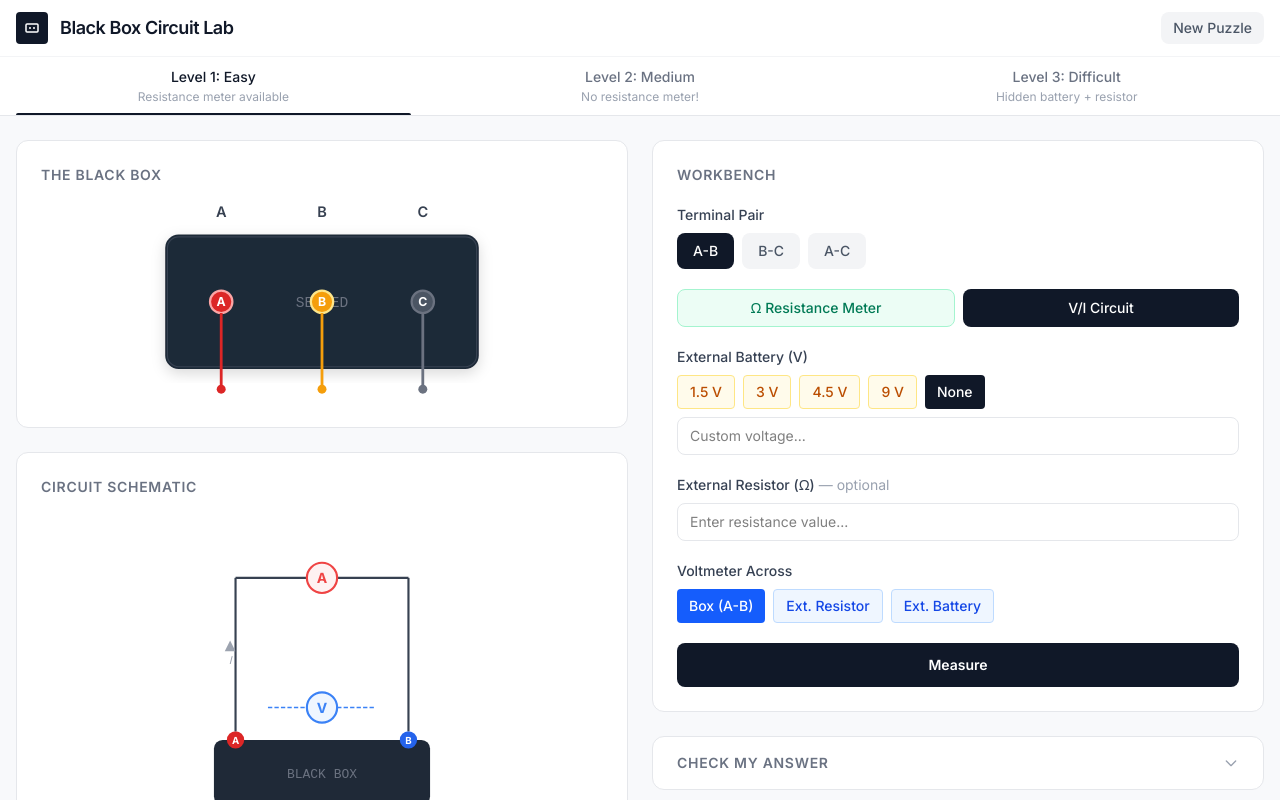
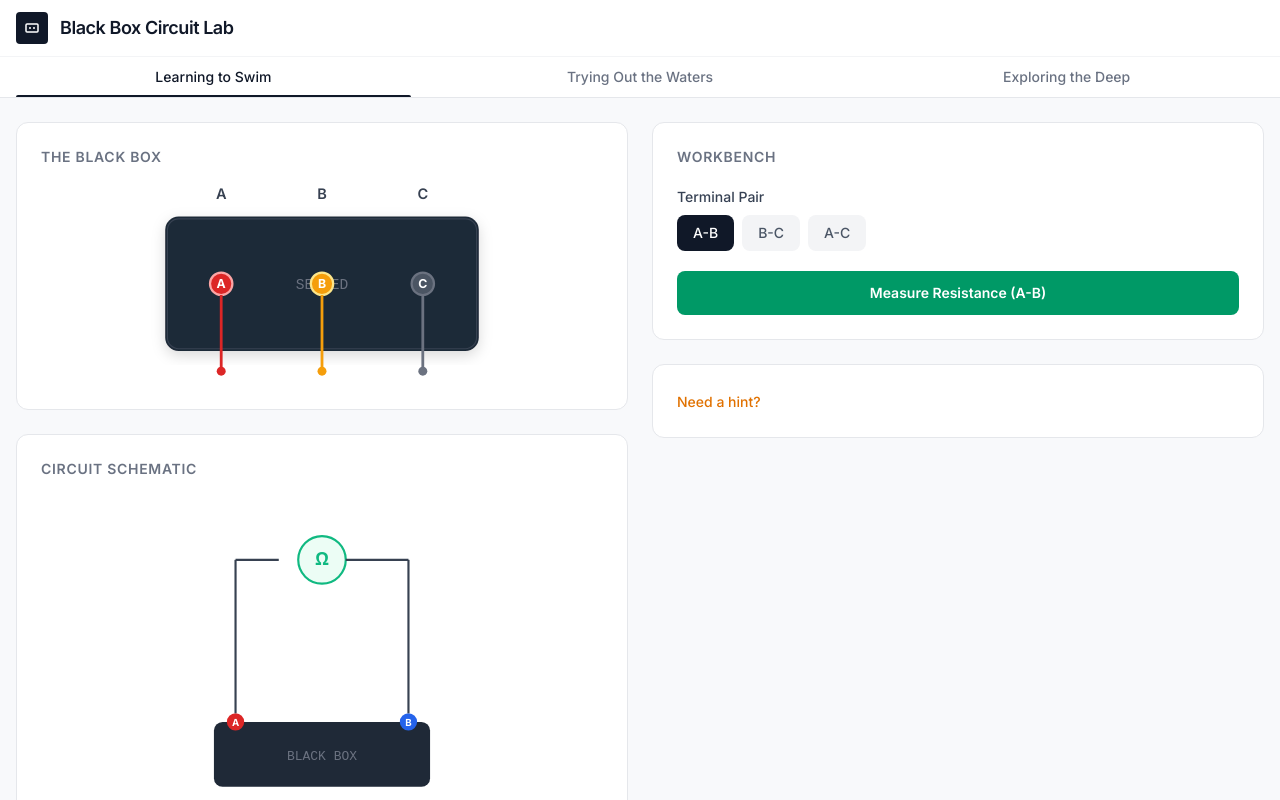
Before and after one commit to EmilRyd/black-box-circuit-lab, a React (Vite) app: page / in a window 1280 px wide. Shown: the top 800 px of the page. Built offline with nearby package versions, Linux system fonts and the light colour scheme.

Commit message:
Add live readout display, collapsible answer panel, fix circuit diagram

```diff
--- a/src/App.jsx
+++ b/src/App.jsx
@@ -1,33 +1,26 @@
 import { useState, useCallback, useMemo } from 'react';
-import { generatePuzzle } from './physics';
+import { getPuzzle } from './physics';
 import LevelSelector from './components/LevelSelector';
 import Workspace from './components/Workspace';
 
 export default function App() {
   const [level, setLevel] = useState(1);
-  const [puzzle, setPuzzle] = useState(() => generatePuzzle(1));
-  const [puzzleKey, setPuzzleKey] = useState(0);
 
   const teacherMode = useMemo(() => {
     const params = new URLSearchParams(window.location.search);
     return params.get('teacher') === '1';
   }, []);
 
+  const puzzle = getPuzzle(level);
+
   const handleLevelChange = useCallback((newLevel) => {
     setLevel(newLevel);
-    setPuzzle(generatePuzzle(newLevel));
-    setPuzzleKey(k => k + 1);
   }, []);
-
-  const handleNewPuzzle = useCallback(() => {
-    setPuzzle(generatePuzzle(level));
-    setPuzzleKey(k => k + 1);
-  }, [level]);
 
   return (
     <div className="min-h-screen bg-[#f8f9fb]">
       <header className="bg-white border-b border-gray-200 sticky top-0 z-30">
-        <div className="max-w-7xl mx-auto px-4 py-3 flex items-center justify-between">
+        <div className="max-w-7xl mx-auto px-4 py-3 flex items-center">
           <div className="flex items-center gap-3">
             <div className="w-8 h-8 bg-gray-900 rounded flex items-center justify-center">
               <svg width="16" height="16" viewBox="0 0 16 16" fill="none">
@@ -38,12 +31,6 @@ export default function App() {
             </div>
             <h1 className="text-lg font-semibold text-gray-900 tracking-tight">Black Box Circuit Lab</h1>
           </div>
-          <button
-            onClick={handleNewPuzzle}
-            className="px-3 py-1.5 text-sm font-medium text-gray-600 bg-gray-100 hover:bg-gray-200 rounded-lg transition-colors"
-          >
-            New Puzzle
-          </button>
         </div>
         <LevelSelector level={level} onChange={handleLevelChange} />
       </header>
@@ -62,7 +49,7 @@ export default function App() {
       )}
 
       <main className="max-w-7xl mx-auto px-4 py-6">
-        <Workspace key={puzzleKey} level={level} puzzle={puzzle} />
+        <Workspace key={level} level={level} puzzle={puzzle} />
       </main>
     </div>
   );
--- a/src/components/CircuitControls.jsx
+++ b/src/components/CircuitControls.jsx
@@ -9,7 +9,7 @@ export default function CircuitControls({
   voltmeterTarget, setVoltmeterTarget,
   mode, setMode,
   onMeasureResistance, onMeasureOpenCircuit, onMeasureCircuit,
-  lastResult, solved,
+  lastResult,
 }) {
   const isLevel3 = level === 3;
 
@@ -39,49 +39,24 @@ export default function CircuitControls({
       )}
 
       {level === 1 && (
-        <div className="flex gap-2">
         <button
-            onClick={() => setMode('ohmmeter')}
-            className={`flex-1 px-3 py-2 rounded-lg text-sm font-medium transition-colors
-              ${mode === 'ohmmeter'
-                ? 'bg-emerald-600 text-white'
-                : 'bg-emerald-50 text-emerald-700 hover:bg-emerald-100 border border-emerald-200'
-              }`}
+          onClick={onMeasureResistance}
+          className="w-full px-4 py-3 rounded-lg text-sm font-semibold bg-emerald-600 text-white hover:bg-emerald-700 transition-colors"
         >
-            Ω Resistance Meter
+          Measure Resistance ({terminalPair})
         </button>
-          <button
-            onClick={() => setMode('circuit')}
-            className={`flex-1 px-3 py-2 rounded-lg text-sm font-medium transition-colors
-              ${mode === 'circuit'
-                ? 'bg-gray-900 text-white'
-                : 'bg-gray-100 text-gray-600 hover:bg-gray-200'
-              }`}
-          >
-            V/I Circuit
-          </button>
-        </div>
       )}
 
       {isLevel3 && (
         <button
           onClick={onMeasureOpenCircuit}
-          disabled={solved}
-          className="w-full px-4 py-3 rounded-lg text-sm font-medium bg-blue-50 text-blue-700 border border-blue-200 hover:bg-blue-100 transition-colors disabled:opacity-50"
+          className="w-full px-4 py-3 rounded-lg text-sm font-medium bg-blue-50 text-blue-700 border border-blue-200 hover:bg-blue-100 transition-colors"
         >
           Measure Open-Circuit Voltage (voltmeter only, no external circuit)
         </button>
       )}
 
-      {level === 1 && mode === 'ohmmeter' ? (
-        <button
-          onClick={onMeasureResistance}
-          disabled={solved}
-          className="w-full px-4 py-3 rounded-lg text-sm font-semibold bg-emerald-600 text-white hover:bg-emerald-700 transition-colors disabled:opacity-50"
-        >
-          Measure Resistance ({terminalPair})
-        </button>
-      ) : (
+      {level !== 1 && (
         <>
           <div>
             <label className="block text-sm font-medium text-gray-700 mb-2">
@@ -163,15 +138,12 @@ export default function CircuitControls({
             </div>
           </div>
 
-          {!(level === 1 && mode === 'ohmmeter') && (
           <button
             onClick={onMeasureCircuit}
-              disabled={solved}
-              className="w-full px-4 py-3 rounded-lg text-sm font-semibold bg-gray-900 text-white hover:bg-gray-800 transition-colors disabled:opacity-50"
+            className="w-full px-4 py-3 rounded-lg text-sm font-semibold bg-gray-900 text-white hover:bg-gray-800 transition-colors"
           >
             Measure
           </button>
-          )}
         </>
       )}
 
--- a/src/components/CircuitDiagram.jsx
+++ b/src/components/CircuitDiagram.jsx
@@ -91,25 +91,33 @@ export default function CircuitDiagram({ state }) {
               );
             })()}
 
-            {/* Voltmeter */}
+            {/* Voltmeter with leads to both wires */}
             {(() => {
-              let vx, vy1, vy2;
+              const leftWire = 180;
+              const rightWire = 340;
+              let vx, vy, wireY;
               if (voltmeterTarget === 'box') {
-                vx = 260; vy1 = 205; vy2 = 180;
+                vx = 260; vy = 180; wireY = 202;
               } else if (voltmeterTarget === 'resistor' && hasExtRes) {
                 const rx = hasExtBat ? 275 : 235;
-                vx = rx; vy1 = 80; vy2 = 105;
+                vx = rx; vy = 105; wireY = 60;
               } else if (voltmeterTarget === 'battery' && hasExtBat) {
-                vx = 218; vy1 = 80; vy2 = 105;
+                vx = 218; vy = 105; wireY = 60;
               } else {
-                vx = 260; vy1 = 205; vy2 = 180;
+                vx = 260; vy = 180; wireY = 202;
               }
+              const isBelow = vy > wireY;
               return (
                 <g>
-                  <line x1={vx - 50} y1={vy2} x2={vx - 14} y2={vy2} stroke="#3b82f6" strokeWidth="1.5" strokeDasharray="4 2" />
-                  <line x1={vx + 14} y1={vy2} x2={vx + 50} y2={vy2} stroke="#3b82f6" strokeWidth="1.5" strokeDasharray="4 2" />
-                  <circle cx={vx} cy={vy2} r="14" fill="#eff6ff" stroke="#3b82f6" strokeWidth="2" />
-                  <text x={vx} y={vy2 + 5} textAnchor="middle" fill="#3b82f6" fontSize="13" fontWeight="bold">V</text>
+                  {/* Left lead: vertical stub down/up from wire, then horizontal to voltmeter */}
+                  <line x1={leftWire} y1={wireY} x2={leftWire} y2={vy} stroke="#3b82f6" strokeWidth="1.5" strokeDasharray="4 2" />
+                  <line x1={leftWire} y1={vy} x2={vx - 14} y2={vy} stroke="#3b82f6" strokeWidth="1.5" strokeDasharray="4 2" />
+                  {/* Right lead: horizontal from voltmeter, then vertical stub to wire */}
+                  <line x1={vx + 14} y1={vy} x2={rightWire} y2={vy} stroke="#3b82f6" strokeWidth="1.5" strokeDasharray="4 2" />
+                  <line x1={rightWire} y1={vy} x2={rightWire} y2={wireY} stroke="#3b82f6" strokeWidth="1.5" strokeDasharray="4 2" />
+                  {/* Voltmeter circle */}
+                  <circle cx={vx} cy={vy} r="14" fill="#eff6ff" stroke="#3b82f6" strokeWidth="2" />
+                  <text x={vx} y={vy + 5} textAnchor="middle" fill="#3b82f6" fontSize="13" fontWeight="bold">V</text>
                 </g>
               );
             })()}
--- a/src/components/LevelSelector.jsx
+++ b/src/components/LevelSelector.jsx
@@ -1,7 +1,7 @@
 const LEVELS = [
-  { id: 1, label: 'Level 1: Easy', desc: 'Resistance meter available' },
-  { id: 2, label: 'Level 2: Medium', desc: 'No resistance meter!' },
-  { id: 3, label: 'Level 3: Difficult', desc: 'Hidden battery + resistor' },
+  { id: 1, label: 'Learning to Swim' },
+  { id: 2, label: 'Trying Out the Waters' },
+  { id: 3, label: 'Exploring the Deep' },
 ];
 
 export default function LevelSelector({ level, onChange }) {
@@ -18,7 +18,6 @@ export default function LevelSelector({ level, onChange }) {
             }`}
         >
           <span className="block">{lv.label}</span>
-          <span className="block text-xs mt-0.5 font-normal text-gray-400">{lv.desc}</span>
           {level === lv.id && (
             <div className="absolute bottom-0 left-4 right-4 h-0.5 bg-gray-900 rounded-t" />
           )}
--- a/src/components/Workspace.jsx
+++ b/src/components/Workspace.jsx
@@ -3,7 +3,6 @@ import BlackBox from './BlackBox';
 import CircuitControls from './CircuitControls';
 import CircuitDiagram from './CircuitDiagram';
 import MeasurementLog from './MeasurementLog';
-import AnswerPanel from './AnswerPanel';
 import HintsPanel from './HintsPanel';
 import { computeLevel12, computeLevel3, getHiddenResistance, formatValue } from '../physics';
 
@@ -13,9 +12,8 @@ export default function Workspace({ level, puzzle }) {
   const [rExternal, setRExternal] = useState(0);
   const [voltmeterTarget, setVoltmeterTarget] = useState('box');
   const [measurements, setMeasurements] = useState([]);
-  const [solved, setSolved] = useState(false);
   const [lastResult, setLastResult] = useState(null);
-  const [mode, setMode] = useState('circuit');
+  const [mode, setMode] = useState(level === 1 ? 'ohmmeter' : 'circuit');
 
   const handleMeasureResistance = useCallback(() => {
     const rHidden = getHiddenResistance(puzzle, terminalPair);
@@ -117,9 +115,7 @@ export default function Workspace({ level, puzzle }) {
             onMeasureOpenCircuit={handleMeasureOpenCircuit}
             onMeasureCircuit={handleMeasureCircuit}
             lastResult={lastResult}
-            solved={solved}
           />
-          <AnswerPanel level={level} puzzle={puzzle} solved={solved} setSolved={setSolved} measurementCount={measurements.length} />
           <HintsPanel level={level} />
         </div>
       </div>
--- a/src/physics.js
+++ b/src/physics.js
@@ -1,16 +1,11 @@
-const E12_100_1000 = [100, 120, 150, 180, 220, 270, 330, 390, 470, 560, 680, 820, 1000];
-const E12_10_100 = [10, 12, 15, 18, 22, 27, 33, 39, 47, 56, 68, 82, 100];
-const BATTERY_VALUES = [1.5, 3.0, 4.5, 6.0, 9.0];
+export const FIXED_PUZZLES = {
+  1: { r1: 330, r2: 470 },
+  2: { r1: 220, r2: 560 },
+  3: { emf: 4.5, r: 47 },
+};
 
-function pick(arr) {
-  return arr[Math.floor(Math.random() * arr.length)];
-}
-
-export function generatePuzzle(level) {
-  if (level === 1 || level === 2) {
-    return { r1: pick(E12_100_1000), r2: pick(E12_100_1000) };
-  }
-  return { emf: pick(BATTERY_VALUES), r: pick(E12_10_100) };
+export function getPuzzle(level) {
+  return FIXED_PUZZLES[level];
 }
 
 export function getHiddenResistance(puzzle, pair) {
```
Lines whose indentation alone changed are shown as unchanged.
